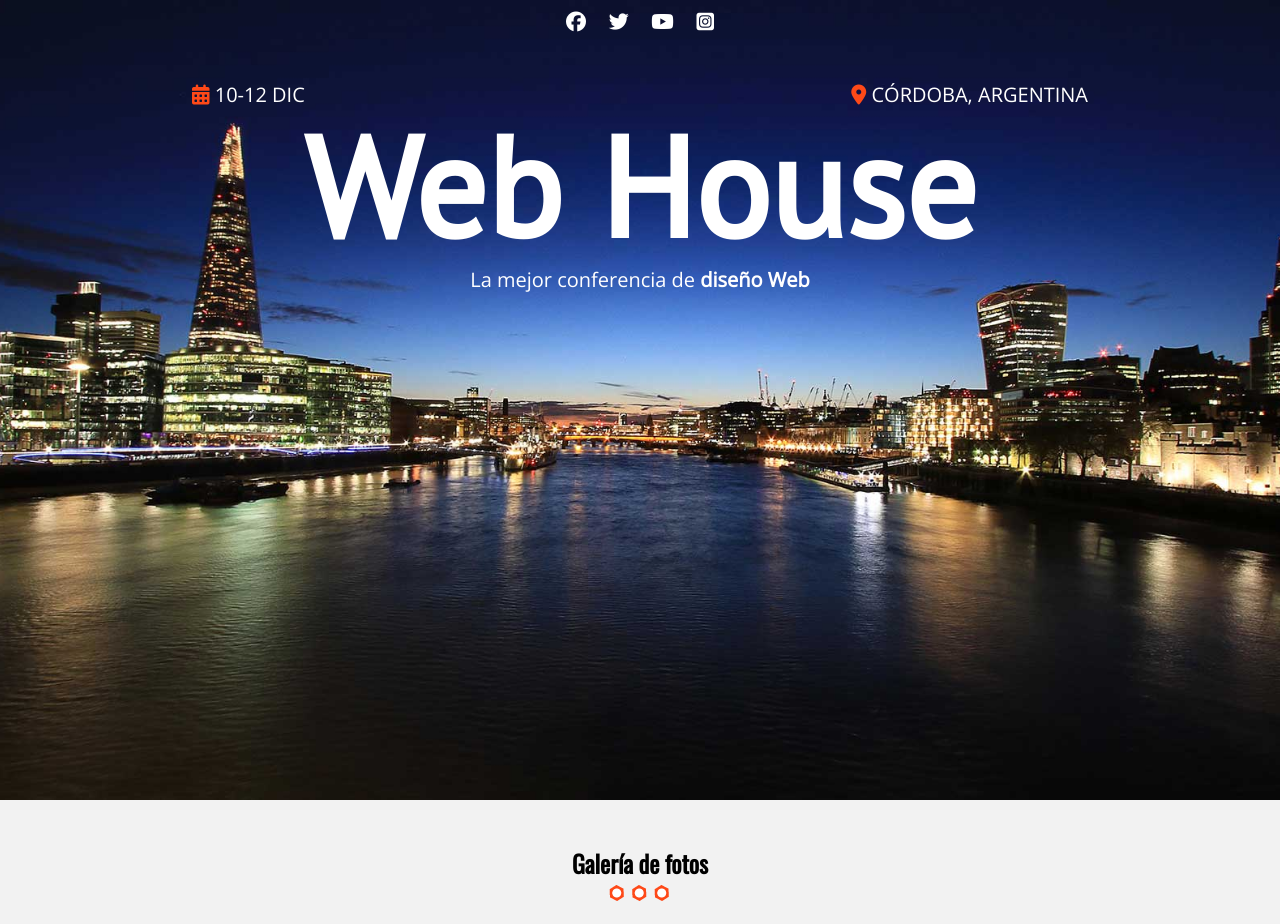
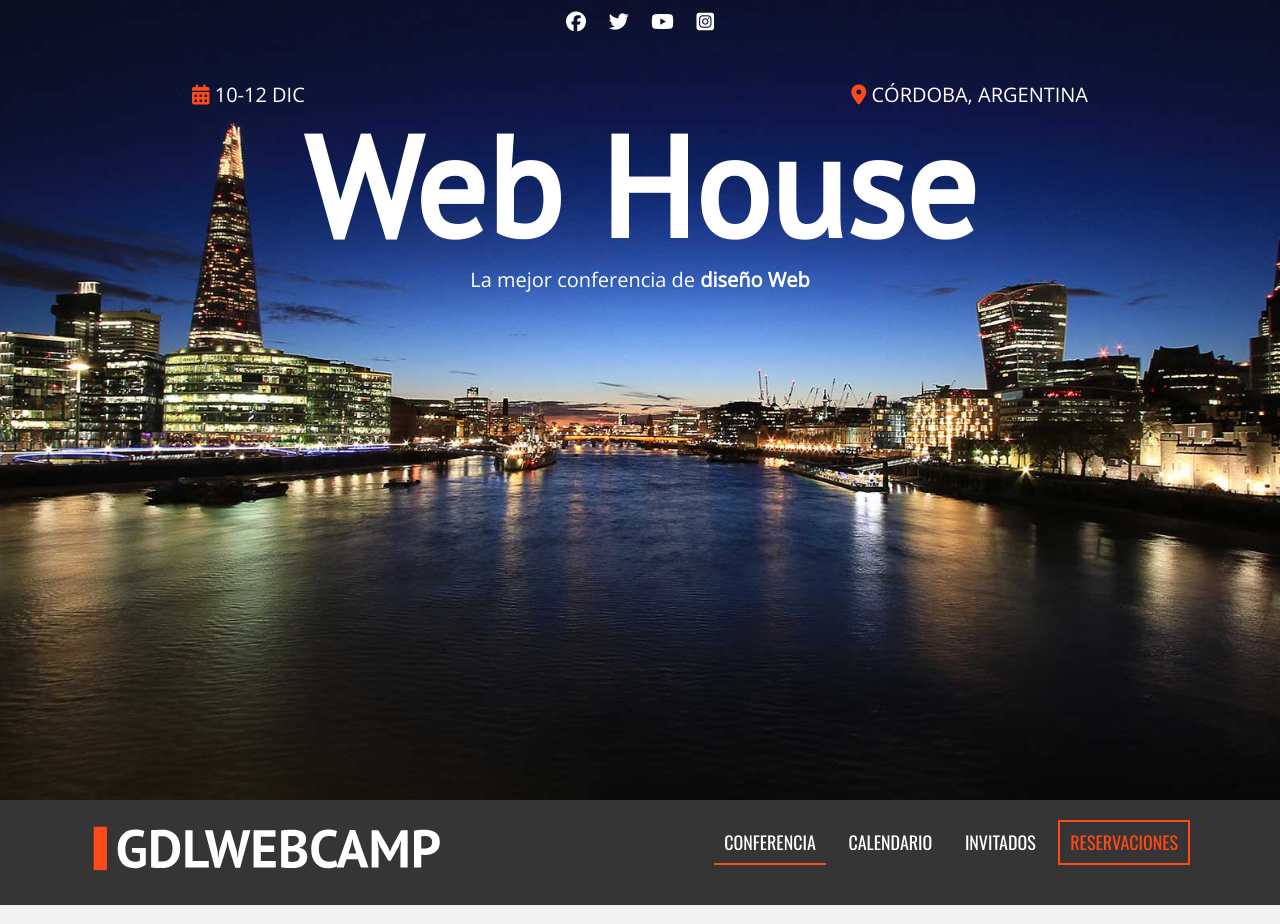
Before and after one commit to f-barral/CursoFullStack, a website built with Parcel: page conferencia.html in a window 1280 px wide. Shown: the top 924 px of the page. Built offline with nearby package versions, Linux system fonts and the light colour scheme.

Commit message:
Indica en la barra de Conferencia.html que se está sobre conferencia

```diff
--- a/conferencia.html
+++ b/conferencia.html
@@ -27,7 +27,7 @@
     <meta name="theme-color" content="#fafafa">
 </head>
 
-<body>
+<body class="conferencia">
 
     <!-- Add your site or application content here -->
     <header class="site-header">
@@ -56,6 +56,31 @@
         <!-- Fin hero -->
 
     </header>
+
+    <div class="barra">
+        <div class="contenedor clearfix">
+            <div class="logo">
+                <img src="./img/logo.svg" alt="logo">
+            </div>
+            <!-- Fin logo -->
+            <div class="menu-movil">
+                <span></span>
+                <span></span>
+                <span></span>
+            </div>
+            <!-- Fin menu-movil -->
+
+            <nav class="navegacion-principal">
+                <a href="./conferencia.html" class="activo">CONFERENCIA</a>
+                <a href="#">CALENDARIO</a>
+                <a href="#">INVITADOS</a>
+                <a href="registro.html">RESERVACIONES</a>
+            </nav>
+            <!-- Fin nav -->
+        </div>
+        <!-- Fin contenedor -->
+    </div>
+    <!-- Fin barra -->
 
     <section class="seccion contenedor">
         <h2>Galería de fotos</h2>
--- a/css/main.css
+++ b/css/main.css
@@ -1013,6 +1013,10 @@ footer p span {
     margin-bottom: 5px;
 }
 
+body.conferencia .navegacion-principal .activo {
+    border-bottom: 2px solid #fe4918;
+}
+
 
 /* Registros */
 
```
